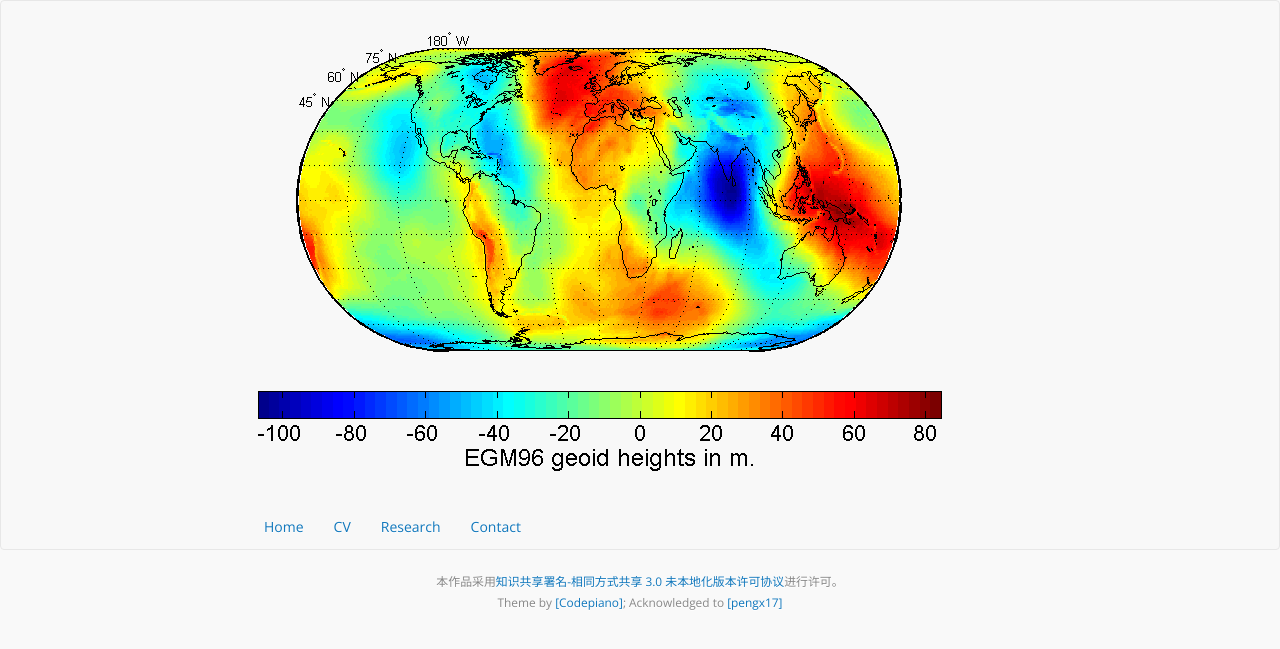
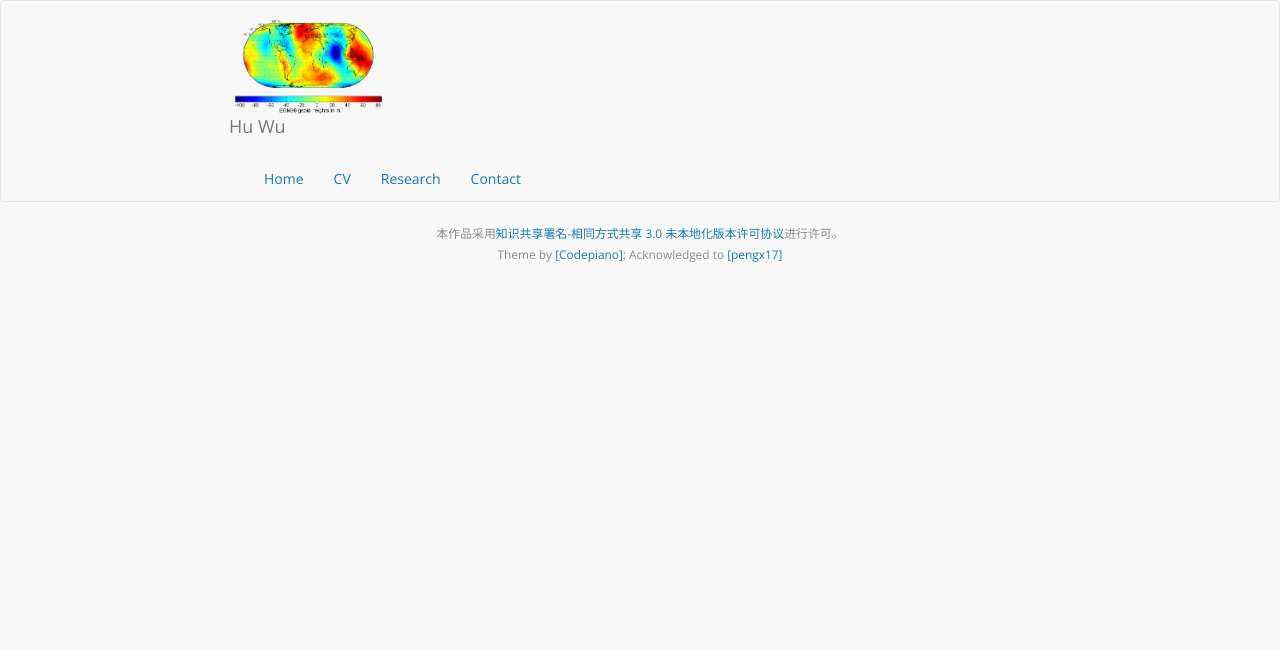
Before and after one commit to DDLearning/homepage, a Jekyll site: the page built from index.html, in a window 1280 px wide. Shown: the top 649 px of the page. Built offline with Jekyll 4.4.1, drawn with Linux system fonts in a browser that asks for light colours; nearby versions of some CDN libraries; the list of posts is cut into pages by our own code.

Commit message:
header size update

```diff
--- a/_layouts/default.html
+++ b/_layouts/default.html
@@ -52,7 +52,7 @@
         <div class="row container">
           <div class="col-md-8 col-md-offset-2">
             <a class="navbar-brand" href="http://www.ife.uni-hannover.de/wu.html?&L=1">
-                <img src="imgs/cover.png"/>
+                <img height="100px" src="imgs/cover.png"/> Hu Wu
             </a>
           </div>
         </div>
```
